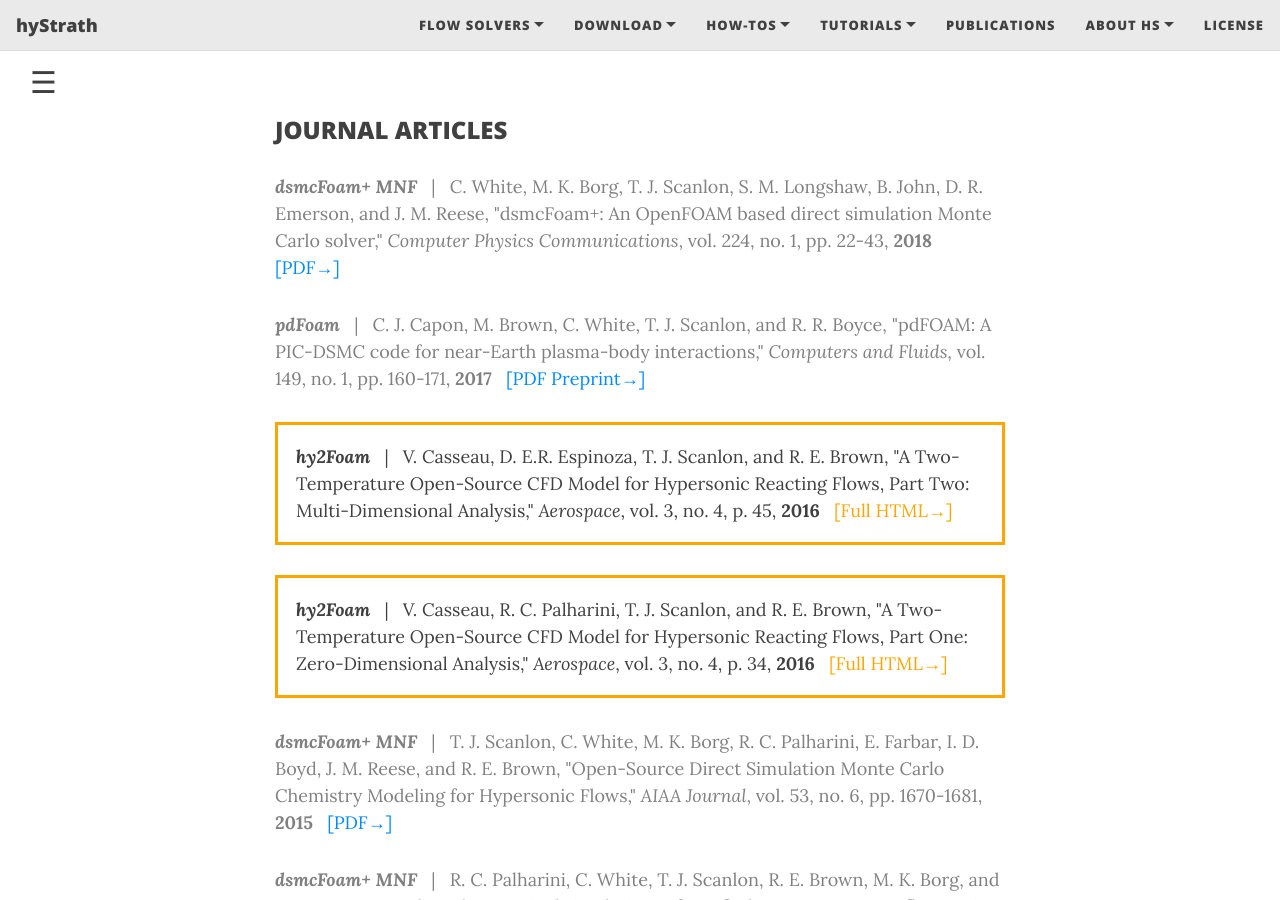
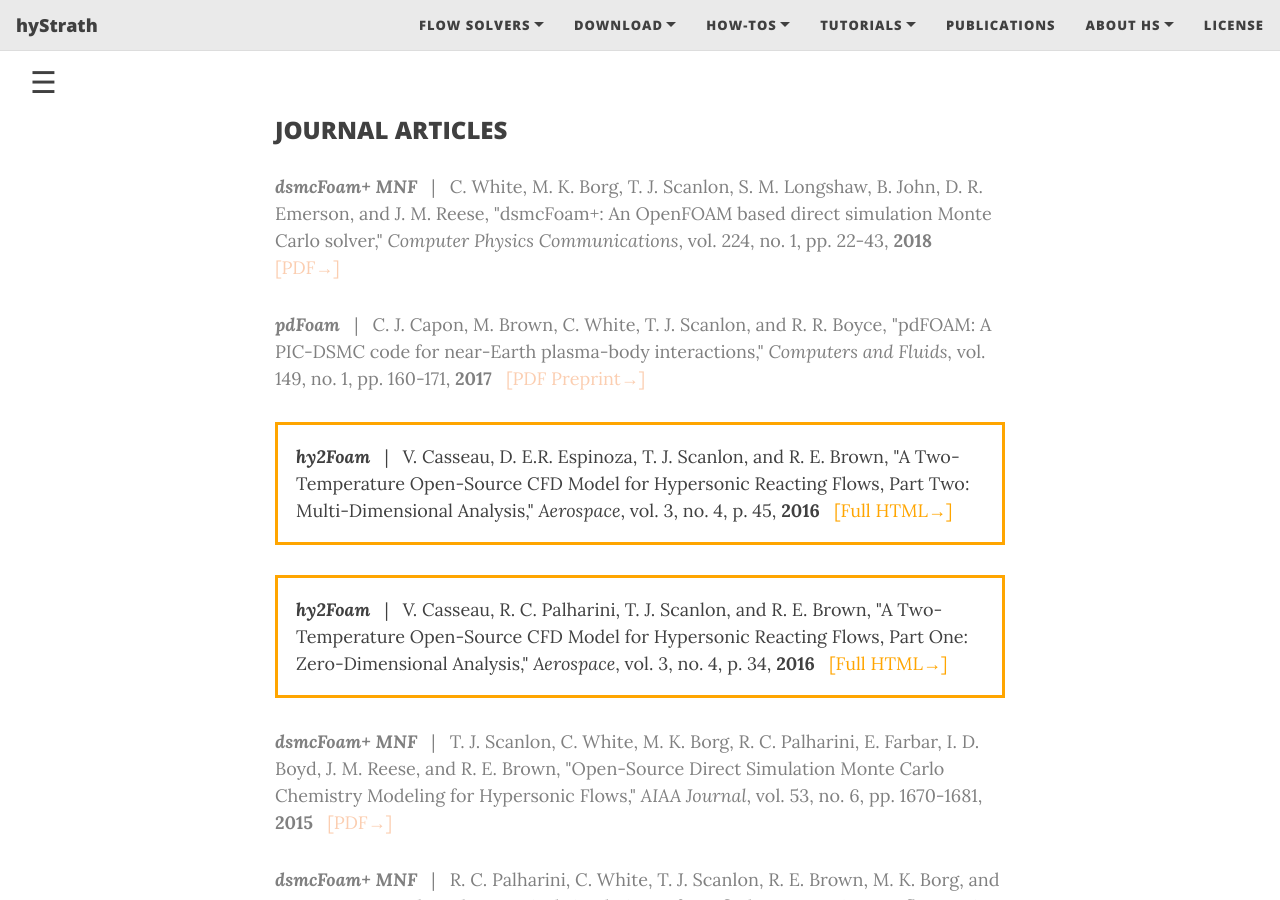
Before and after one commit to hystrath/hystrath.github.io, a Jekyll site: the page built from publications-hy2foam.md, in a window 1280 px wide and 900 px high, scrolled down 475 px. Built offline with Jekyll 4.4.1, drawn with Linux system fonts in a browser that asks for light colours; nearby versions of some CDN libraries.

Commit message:
Editing pages

```diff
--- a/publications-hy2foam.md
+++ b/publications-hy2foam.md
@@ -55,42 +55,42 @@ howpublished = {\url{https://github.com/vincentcasseau/hyStrath/}}
 
 <h3>JOURNAL ARTICLES</h3>
 {: #journal-articles }
-  <p style="color:grey"><b><i>dsmcFoam+ MNF</i></b> &nbsp; | &nbsp; C. White, M. K. Borg, T. J. Scanlon, S. M. Longshaw, B. John, D. R. Emerson, and J. M. Reese, "dsmcFoam+: An OpenFOAM based direct simulation Monte Carlo solver," <i>Computer Physics Communications</i>, vol. 224, no. 1, pp. 22-43, <b>2018</b> &nbsp; <a href="https://pure.strath.ac.uk/portal/files/81235392/White_etal_CPC_2017_an_OpenFOAM_based_direct_simulation_Monte_Carlo_solver.pdf" target="_blank" style="color:apricot"> [PDF→]</a></p>
-  <p style="color:grey"><b><i>pdFoam</i></b> &nbsp; | &nbsp; C. J. Capon, M. Brown, C. White, T. J. Scanlon, and R. R. Boyce, "pdFOAM: A PIC-DSMC code for near-Earth plasma-body interactions," <i>Computers and Fluids</i>, vol. 149, no. 1, pp. 160-171, <b>2017</b> &nbsp; <a href="http://eprints.gla.ac.uk/138700/7/138700.pdf" target="_blank" style="color:apricot"> [PDF Preprint→]</a></p>
+  <p style="color:grey"><b><i>dsmcFoam+ MNF</i></b> &nbsp; | &nbsp; C. White, M. K. Borg, T. J. Scanlon, S. M. Longshaw, B. John, D. R. Emerson, and J. M. Reese, "dsmcFoam+: An OpenFOAM based direct simulation Monte Carlo solver," <i>Computer Physics Communications</i>, vol. 224, no. 1, pp. 22-43, <b>2018</b> &nbsp; <a href="https://pure.strath.ac.uk/portal/files/81235392/White_etal_CPC_2017_an_OpenFOAM_based_direct_simulation_Monte_Carlo_solver.pdf" target="_blank" style="color:#FBCEB1"> [PDF→]</a></p>
+  <p style="color:grey"><b><i>pdFoam</i></b> &nbsp; | &nbsp; C. J. Capon, M. Brown, C. White, T. J. Scanlon, and R. R. Boyce, "pdFOAM: A PIC-DSMC code for near-Earth plasma-body interactions," <i>Computers and Fluids</i>, vol. 149, no. 1, pp. 160-171, <b>2017</b> &nbsp; <a href="http://eprints.gla.ac.uk/138700/7/138700.pdf" target="_blank" style="color:#FBCEB1"> [PDF Preprint→]</a></p>
   <p style="border:3px; border-style:solid; border-color:orange; padding: 1em;"><b><i>hy2Foam</i></b> &nbsp; | &nbsp; V. Casseau, D. E.R. Espinoza, T. J. Scanlon, and R. E. Brown, "A Two-Temperature Open-Source CFD Model for Hypersonic Reacting Flows, Part Two: Multi-Dimensional Analysis," <i>Aerospace</i>, vol. 3, no. 4, p. 45, <b>2016</b> &nbsp; <a href="http://www.mdpi.com/2226-4310/3/4/45/html" target="_blank" style="color:orange"> [Full HTML→]</a></p>
   <p style="border:3px; border-style:solid; border-color:orange; padding: 1em;"><b><i>hy2Foam</i></b> &nbsp; | &nbsp; V. Casseau, R. C. Palharini, T. J. Scanlon, and R. E. Brown, "A Two-Temperature Open-Source CFD Model for Hypersonic Reacting Flows, Part One: Zero-Dimensional Analysis," <i>Aerospace</i>, vol. 3, no. 4, p. 34, <b>2016</b> &nbsp; <a href="ttp://www.mdpi.com/2226-4310/3/4/34/html" target="_blank" style="color:orange"> [Full HTML→]</a></p>
-  <p style="color:grey"><b><i>dsmcFoam+ MNF</i></b> &nbsp; | &nbsp; T. J. Scanlon, C. White, M. K. Borg, R. C. Palharini, E. Farbar, I. D. Boyd, J. M. Reese, and R. E. Brown, "Open-Source Direct Simulation Monte Carlo Chemistry Modeling for Hypersonic Flows," <i>AIAA Journal</i>, vol. 53, no. 6, pp. 1670-1681, <b>2015</b> &nbsp; <a href="https://deepblue.lib.umich.edu/bitstream/handle/2027.42/140685/1.J053370.pdf?sequence=1" target="_blank" style="color:apricot"> [PDF→]</a></p>
-  <p style="color:grey"><b><i>dsmcFoam+ MNF</i></b> &nbsp; | &nbsp; R. C. Palharini, C. White, T. J. Scanlon, R. E. Brown, M. K. Borg, and J. M. Reese "Benchmark numerical simulations of rarefied non-reacting gas flows using an open-source DSMC code," <i>Computers and Fluids</i>, vol. 120, no. 1, pp. 140-157, <b>2015</b> &nbsp; <a href="https://www.pure.ed.ac.uk/ws/portalfiles/portal/21924394/PalhariniEtAlCompFluids2015.pdf" target="_blank" style="color:apricot"> [PDF Preprint→]</a></p>
-  <p style="color:grey"><b><i>dsmcFoam+ MNF</i></b> &nbsp; | &nbsp; T. J. Scanlon, E. Roohi, C. White, M. Darbandi, and J. M. Reese, "An open source, parallel DSMC code for rarefied gas flows in arbitrary geometries," <i>Computer & Fluids</i>, vol. 39, no. 10, pp. 2078-2089, <b>2010</b> &nbsp; <a href="https://www.research.ed.ac.uk/portal/files/17079048/ScanlonEtAlCandF2010.pdf" target="_blank" style="color:apricot"> [PDF→]</a></p>
+  <p style="color:grey"><b><i>dsmcFoam+ MNF</i></b> &nbsp; | &nbsp; T. J. Scanlon, C. White, M. K. Borg, R. C. Palharini, E. Farbar, I. D. Boyd, J. M. Reese, and R. E. Brown, "Open-Source Direct Simulation Monte Carlo Chemistry Modeling for Hypersonic Flows," <i>AIAA Journal</i>, vol. 53, no. 6, pp. 1670-1681, <b>2015</b> &nbsp; <a href="https://deepblue.lib.umich.edu/bitstream/handle/2027.42/140685/1.J053370.pdf?sequence=1" target="_blank" style="color:#FBCEB1"> [PDF→]</a></p>
+  <p style="color:grey"><b><i>dsmcFoam+ MNF</i></b> &nbsp; | &nbsp; R. C. Palharini, C. White, T. J. Scanlon, R. E. Brown, M. K. Borg, and J. M. Reese "Benchmark numerical simulations of rarefied non-reacting gas flows using an open-source DSMC code," <i>Computers and Fluids</i>, vol. 120, no. 1, pp. 140-157, <b>2015</b> &nbsp; <a href="https://www.pure.ed.ac.uk/ws/portalfiles/portal/21924394/PalhariniEtAlCompFluids2015.pdf" target="_blank" style="color:#FBCEB1"> [PDF Preprint→]</a></p>
+  <p style="color:grey"><b><i>dsmcFoam+ MNF</i></b> &nbsp; | &nbsp; T. J. Scanlon, E. Roohi, C. White, M. Darbandi, and J. M. Reese, "An open source, parallel DSMC code for rarefied gas flows in arbitrary geometries," <i>Computer & Fluids</i>, vol. 39, no. 10, pp. 2078-2089, <b>2010</b> &nbsp; <a href="https://www.research.ed.ac.uk/portal/files/17079048/ScanlonEtAlCandF2010.pdf" target="_blank" style="color:#FBCEB1"> [PDF→]</a></p>
 
 <h3>CONFERENCE PAPERS</h3>
 {: #conference-papers }
-  <p style="color:grey"><b><i>dsmcFoam+</i></b> &nbsp; | &nbsp; V. Casseau and C. White, "Effective diffusivity in porous media under rarefied gas conditions," <i>31st International Symposium on Rarefied Gas Dynamics</i> (Glasgow, UK, 23-27 July 2018), vol. 2132, no. 1, 150001, <b>2019</b> &nbsp; <a href="https://github.com/vincentcasseau/hyStrath/blob/master/doc/ConferencePreprint_RGD31_CasseauWhite.pdf" target="_blank" style="color:apricot"> [PDF Preprint→]</a></p>
-  <p style="color:grey"><b><i>ARC</i></b> &nbsp; | &nbsp; V. Renato and T. J. Scanlon, "Multi-dimensional Ablation and Thermal Response Program for Martian Entry Analysis," <i>68th International Astronautical Congress</i> (Adelaide, Australia, 25-29 September 2017), <b>2017</b> &nbsp; <a href="https://strathprints.strath.ac.uk/62926/1/Renato_Scanlon_IAC_2017_Multi_dimensional_ablation_and_thermal_response_program_for_Martian_entry_analysis.pdf" target="_blank" style="color:apricot"> [PDF Preprint→]</a></p>
+  <p style="color:grey"><b><i>dsmcFoam+</i></b> &nbsp; | &nbsp; V. Casseau and C. White, "Effective diffusivity in porous media under rarefied gas conditions," <i>31st International Symposium on Rarefied Gas Dynamics</i> (Glasgow, UK, 23-27 July 2018), vol. 2132, no. 1, 150001, <b>2019</b> &nbsp; <a href="https://github.com/vincentcasseau/hyStrath/blob/master/doc/ConferencePreprint_RGD31_CasseauWhite.pdf" target="_blank" style="color:#FBCEB1"> [PDF Preprint→]</a></p>
+  <p style="color:grey"><b><i>ARC</i></b> &nbsp; | &nbsp; V. Renato and T. J. Scanlon, "Multi-dimensional Ablation and Thermal Response Program for Martian Entry Analysis," <i>68th International Astronautical Congress</i> (Adelaide, Australia, 25-29 September 2017), <b>2017</b> &nbsp; <a href="https://strathprints.strath.ac.uk/62926/1/Renato_Scanlon_IAC_2017_Multi_dimensional_ablation_and_thermal_response_program_for_Martian_entry_analysis.pdf" target="_blank" style="color:#FBCEB1"> [PDF Preprint→]</a></p>
   <p style="color:grey"><b><i>ARC</i></b> &nbsp; | &nbsp; V. Renato, T. J. Scanlon, and R. E. Brown, "Multi-dimensional Ablation and Thermal Response Program for
-Re-entry Analysis," <i>31st International Symposium on Space Technology and Science</i> (Matsuyama City, Japan, 3-9 June 2017), <b>2017</b> &nbsp; <a href="https://pure.strath.ac.uk/portal/files/72079768/Renato_etal_ISTS_2017_Multi_dimensional_ablation_and_thermal_response_program_for_re_entry_analysis.pdf" target="_blank" style="color:apricot"> [PDF Preprint→]</a></p>
-  <p style="color:grey"><b><i>hyFoam</i></b> &nbsp; | &nbsp; J.-J. O.E. Hoste, V. Casseau, M. Fossati, I. J. Taylor, and R. Gollan, "Numerical Modeling and Simulation of Supersonic Reacting Flows in Propulsion Systems by Open-Source Solvers," <i>21st AIAA International Space Planes and Hypersonic Systems and Technologies Conference</i> (Xiamen, China, 6-9 March 2017), AIAA Paper 2017-2411, <b>2017</b> &nbsp; <a href="http://eprints.gla.ac.uk/140369/1/140369.pdf" target="_blank" style="color:apricot"> [PDF Preprint→]</a></p>
-  <p style="color:grey"><b><i>hyperFoam</i></b> &nbsp; | &nbsp; D. E.R. Espinoza, V. Casseau, T. J. Scanlon, and R. E. Brown, "An open-source hybrid CFD-DSMC solver for high speed flows," <i>30th International Symposium on Rarefied Gas Dynamics</i> (Victoria, BC, Canada, 10-15 July 2016), vol. 1786, no. 1, 050007, <b>2016</b> &nbsp; <a href="http://strathprints.strath.ac.uk/59955/14/Espinoza_etal_SRGD2016_An_open_source_hybrid_CFD_DSMC_solver_for_high_speed_flows.pdf" target="_blank" style="color:apricot"> [PDF Preprint→]</a></p>
-  <p style="color:grey"><b><i>rhoCentralFoam</i></b> &nbsp; | &nbsp; D. E.R. Espinoza, T. J. Scanlon, and R. E. Brown, "Validation of tools to accelerate high-speed CFD simulations using OpenFOAM," <i>20th AIAA International Space Planes and Hypersonic Systems and Technologies Conference</i> (Glasgow, UK, 6-9 July 2015), AIAA Paper 2015-3566, <b>2015</b> &nbsp; <a href="https://strathprints.strath.ac.uk/55051/1/Espinoza_etal_MHYP15_Validation_tools_to_accelerate_high_speed_CFD_simulations_using_OpenFOAM.pdf" target="_blank" style="color:apricot"> [PDF Preprint→]</a></p>
+Re-entry Analysis," <i>31st International Symposium on Space Technology and Science</i> (Matsuyama City, Japan, 3-9 June 2017), <b>2017</b> &nbsp; <a href="https://pure.strath.ac.uk/portal/files/72079768/Renato_etal_ISTS_2017_Multi_dimensional_ablation_and_thermal_response_program_for_re_entry_analysis.pdf" target="_blank" style="color:#FBCEB1"> [PDF Preprint→]</a></p>
+  <p style="color:grey"><b><i>hyFoam</i></b> &nbsp; | &nbsp; J.-J. O.E. Hoste, V. Casseau, M. Fossati, I. J. Taylor, and R. Gollan, "Numerical Modeling and Simulation of Supersonic Reacting Flows in Propulsion Systems by Open-Source Solvers," <i>21st AIAA International Space Planes and Hypersonic Systems and Technologies Conference</i> (Xiamen, China, 6-9 March 2017), AIAA Paper 2017-2411, <b>2017</b> &nbsp; <a href="http://eprints.gla.ac.uk/140369/1/140369.pdf" target="_blank" style="color:#FBCEB1"> [PDF Preprint→]</a></p>
+  <p style="color:grey"><b><i>hyperFoam</i></b> &nbsp; | &nbsp; D. E.R. Espinoza, V. Casseau, T. J. Scanlon, and R. E. Brown, "An open-source hybrid CFD-DSMC solver for high speed flows," <i>30th International Symposium on Rarefied Gas Dynamics</i> (Victoria, BC, Canada, 10-15 July 2016), vol. 1786, no. 1, 050007, <b>2016</b> &nbsp; <a href="http://strathprints.strath.ac.uk/59955/14/Espinoza_etal_SRGD2016_An_open_source_hybrid_CFD_DSMC_solver_for_high_speed_flows.pdf" target="_blank" style="color:#FBCEB1"> [PDF Preprint→]</a></p>
+  <p style="color:grey"><b><i>rhoCentralFoam</i></b> &nbsp; | &nbsp; D. E.R. Espinoza, T. J. Scanlon, and R. E. Brown, "Validation of tools to accelerate high-speed CFD simulations using OpenFOAM," <i>20th AIAA International Space Planes and Hypersonic Systems and Technologies Conference</i> (Glasgow, UK, 6-9 July 2015), AIAA Paper 2015-3566, <b>2015</b> &nbsp; <a href="https://strathprints.strath.ac.uk/55051/1/Espinoza_etal_MHYP15_Validation_tools_to_accelerate_high_speed_CFD_simulations_using_OpenFOAM.pdf" target="_blank" style="color:#FBCEB1"> [PDF Preprint→]</a></p>
 
 <h3>EXTENDED ABSTRACTS</h3>
 {: #extended-abstracts }
   <p style="border:3px; border-style:solid; border-color:orange; padding: 1em;"><b><i>hy2Foam</i></b>, <b><i>dsmcFoam+</i></b>, <b><i>hyperFoam</i></b> &nbsp; | &nbsp; V. Casseau, D. E.R. Espinoza, and T. J. Scanlon, "Open-Source High-fidelity Solvers Dedicated to Re-entry Analysis and Design for Demise," <i>Final Stardust Conference</i>, European Space Agency - ESTEC (Noordwijk, Netherlands, 31 October - 3 November 2016), <b>2016</b> &nbsp; <a href="https://github.com/vincentcasseau/hyStrath/blob/master/doc/ExtendedAbstract_Stardust2016_CasseauEspinoza.pdf" target="_blank" style="color:orange"> [PDF→]</a></p>
-  <p style="color:grey"><b><i>dsmcFoam MNF</i></b> &nbsp;  T. J. Scanlon, R. C. Palharini, C. White, D. E.R. Espinoza, and V. Casseau, "Simulations of rarefied and continuum hypersonic flow over re-entry objects," <i>8th European Symposium on Aerothermodynamics for Space Vehicles</i> (Lisbon, Portugal, 2-6 March 2015), <b>2015</b> &nbsp; <a href="https://strathprints.strath.ac.uk/51961/" target="_blank" style="color:apricot"> [PDF→]</a></p>
+  <p style="color:grey"><b><i>dsmcFoam MNF</i></b> &nbsp;  T. J. Scanlon, R. C. Palharini, C. White, D. E.R. Espinoza, and V. Casseau, "Simulations of rarefied and continuum hypersonic flow over re-entry objects," <i>8th European Symposium on Aerothermodynamics for Space Vehicles</i> (Lisbon, Portugal, 2-6 March 2015), <b>2015</b> &nbsp; <a href="https://strathprints.strath.ac.uk/51961/" target="_blank" style="color:#FBCEB1"> [PDF→]</a></p>
 
 <h3>THESES</h3>
 {: #theses }
-  <p style="color:grey"><b><i>hyperFoam</i></b> &nbsp; | &nbsp; D. E.R. Espinoza, "An Open-Source Hybrid CFD-DSMC Solver for High-Speed Flows," PhD thesis, University of Strathclyde, Glasgow (UK), <b>2018</b> &nbsp; <a href="https://github.com/vincentcasseau/hyStrath/blob/master/doc/PhDthesis-danielespinoza.pdf" target="_blank" style="color:apricot"> [PDF→]</a></p>
-  <p style="color:grey"><b><i>ARC</i></b> &nbsp; | &nbsp; V. Renato, "Multi-dimensional Thermal Response & Permeability Characterization for Porous Ablative Materials," PhD thesis, University of Strathclyde, Glasgow (UK), <b>2018</b> &nbsp; <a href="https://github.com/vincentcasseau/hyStrath/blob/master/doc/PhDthesis-violarenato.pdf" target="_blank" style="color:apricot"> [PDF→]</a></p>
-  <p style="color:grey"><b><i>Eilmer3</i></b>, <b><i>Eilmer4</i></b> &nbsp; | &nbsp; J.-J. O.E. Hoste, "Scramjet Combustion Modeling using Eddy Dissipation Model," PhD thesis, University of Strathclyde, Glasgow (UK), <b>2018</b> &nbsp; <a href="https://github.com/vincentcasseau/hyStrath/blob/master/doc/PhDthesis-jimmyjohnhoste.pdf" target="_blank" style="color:apricot"> [PDF→]</a> &nbsp; NB: <a href="http://cfcfd.mechmining.uq.edu.au/docs/tools/eilmer/"> Eilmer 3 </a> is a research and educational simulation code for 2D and 3D gas dynamics designed by Dr Peter Jacobs, Dr Rowan Gollan, Dr Daniel Potter and others (University of Queensland, Australia). See also the <a href="https://hystrath.github.io/tutos-hyfoam/#3-lorrains-scramjet"> tutorial case available on hyStrath</a> that uses <i>hyFoam</i></p>
+  <p style="color:grey"><b><i>hyperFoam</i></b> &nbsp; | &nbsp; D. E.R. Espinoza, "An Open-Source Hybrid CFD-DSMC Solver for High-Speed Flows," PhD thesis, University of Strathclyde, Glasgow (UK), <b>2018</b> &nbsp; <a href="https://github.com/vincentcasseau/hyStrath/blob/master/doc/PhDthesis-danielespinoza.pdf" target="_blank" style="color:#FBCEB1"> [PDF→]</a></p>
+  <p style="color:grey"><b><i>ARC</i></b> &nbsp; | &nbsp; V. Renato, "Multi-dimensional Thermal Response & Permeability Characterization for Porous Ablative Materials," PhD thesis, University of Strathclyde, Glasgow (UK), <b>2018</b> &nbsp; <a href="https://github.com/vincentcasseau/hyStrath/blob/master/doc/PhDthesis-violarenato.pdf" target="_blank" style="color:#FBCEB1"> [PDF→]</a></p>
+  <p style="color:grey"><b><i>Eilmer3</i></b>, <b><i>Eilmer4</i></b> &nbsp; | &nbsp; J.-J. O.E. Hoste, "Scramjet Combustion Modeling using Eddy Dissipation Model," PhD thesis, University of Strathclyde, Glasgow (UK), <b>2018</b> &nbsp; <a href="https://github.com/vincentcasseau/hyStrath/blob/master/doc/PhDthesis-jimmyjohnhoste.pdf" target="_blank" style="color:#FBCEB1"> [PDF→]</a> &nbsp; NB: <a href="http://cfcfd.mechmining.uq.edu.au/docs/tools/eilmer/"> Eilmer 3 </a> is a research and educational simulation code for 2D and 3D gas dynamics designed by Dr Peter Jacobs, Dr Rowan Gollan, Dr Daniel Potter and others (University of Queensland, Australia). See also the <a href="https://hystrath.github.io/tutos-hyfoam/#3-lorrains-scramjet"> tutorial case available on hyStrath</a> that uses <i>hyFoam</i></p>
   <p style="color:grey"><b><i>rhoCentralFoam</i></b>, <b><i>Eilmer3</i></b>, <b><i>hyFoam</i></b> &nbsp; | &nbsp; D. Puorto, "Suitability of rhoCentralFoam for Scramjet Internal Flows," Master's thesis, University of Naples Federico II, Naples (Italy), <b>2017</b></p>
-  <p style="color:grey"><b><i>pdFoam</i></b> &nbsp; | &nbsp;  C. J. Capon, "Ionospheric Aerodynamics in Low Earth Orbit," PhD thesis, University of New South Wales, Canberra (Australia), <b>2017</b> &nbsp; <a href="http://unsworks.unsw.edu.au/fapi/datastream/unsworks:46528/SOURCE01?view=true" target="_blank" style="color:apricot"> [PDF→]</a></p>
+  <p style="color:grey"><b><i>pdFoam</i></b> &nbsp; | &nbsp;  C. J. Capon, "Ionospheric Aerodynamics in Low Earth Orbit," PhD thesis, University of New South Wales, Canberra (Australia), <b>2017</b> &nbsp; <a href="http://unsworks.unsw.edu.au/fapi/datastream/unsworks:46528/SOURCE01?view=true" target="_blank" style="color:#FBCEB1"> [PDF→]</a></p>
   <p style="border:3px; border-style:solid; border-color:orange; padding: 1em;"><b><i>hyFoam</i></b>, <b><i>hy2Foam</i></b> &nbsp; | &nbsp;  V. Casseau, "An Open-Source CFD Solver for Planetary Entry," PhD thesis, University of Strathclyde, Glasgow (UK), <b>2017</b> &nbsp; <a href="https://github.com/vincentcasseau/hyStrath/blob/master/doc/PhDthesis-vincentcasseau.pdf" target="_blank" style="color:orange"> [PDF→]</a></p>
-  <p style="color:grey"><b><i>dsmcFoam MNF</i></b> &nbsp; | &nbsp;  R. C. Palharini, "Atmospheric Reentry Modelling Using an Open-Source DSMC Code," PhD thesis, University of Strathclyde, Glasgow (UK), <b>2014</b> &nbsp; <a href="https://github.com/vincentcasseau/hyStrath/blob/master/doc/PhDthesis-rodrigopalharini.pdf" target="_blank" style="color:apricot"> [PDF→]</a></p>
+  <p style="color:grey"><b><i>dsmcFoam MNF</i></b> &nbsp; | &nbsp;  R. C. Palharini, "Atmospheric Reentry Modelling Using an Open-Source DSMC Code," PhD thesis, University of Strathclyde, Glasgow (UK), <b>2014</b> &nbsp; <a href="https://github.com/vincentcasseau/hyStrath/blob/master/doc/PhDthesis-rodrigopalharini.pdf" target="_blank" style="color:#FBCEB1"> [PDF→]</a></p>
 
 <h3>TECHNICAL REPORTS</h3>
 {: #technical-reports }
-  <p style="color:grey"><b><i>hyFoam</i></b> &nbsp; | &nbsp; J.-J. O.E. Hoste and V. Casseau, "Verification and Validation of <i>hyFoam</i> for Supersonic External Flows," TechReport-HS1, <b>05/2021</b> &nbsp; <a href="https://github.com/vincentcasseau/hyStrath/blob/master/doc/TechReport-HS1-hostecasseau.pdf" target="_blank" style="color:apricot"> [PDF→]</a></p>
+  <p style="color:grey"><b><i>hyFoam</i></b> &nbsp; | &nbsp; J.-J. O.E. Hoste and V. Casseau, "Verification and Validation of <i>hyFoam</i> for Supersonic External Flows," TechReport-HS1, <b>05/2021</b> &nbsp; <a href="https://github.com/vincentcasseau/hyStrath/blob/master/doc/TechReport-HS1-hostecasseau.pdf" target="_blank" style="color:#FBCEB1"> [PDF→]</a></p>
 
 <h3>PRESENTATION SLIDES</h3>
 {: #presentation-slides }
```
